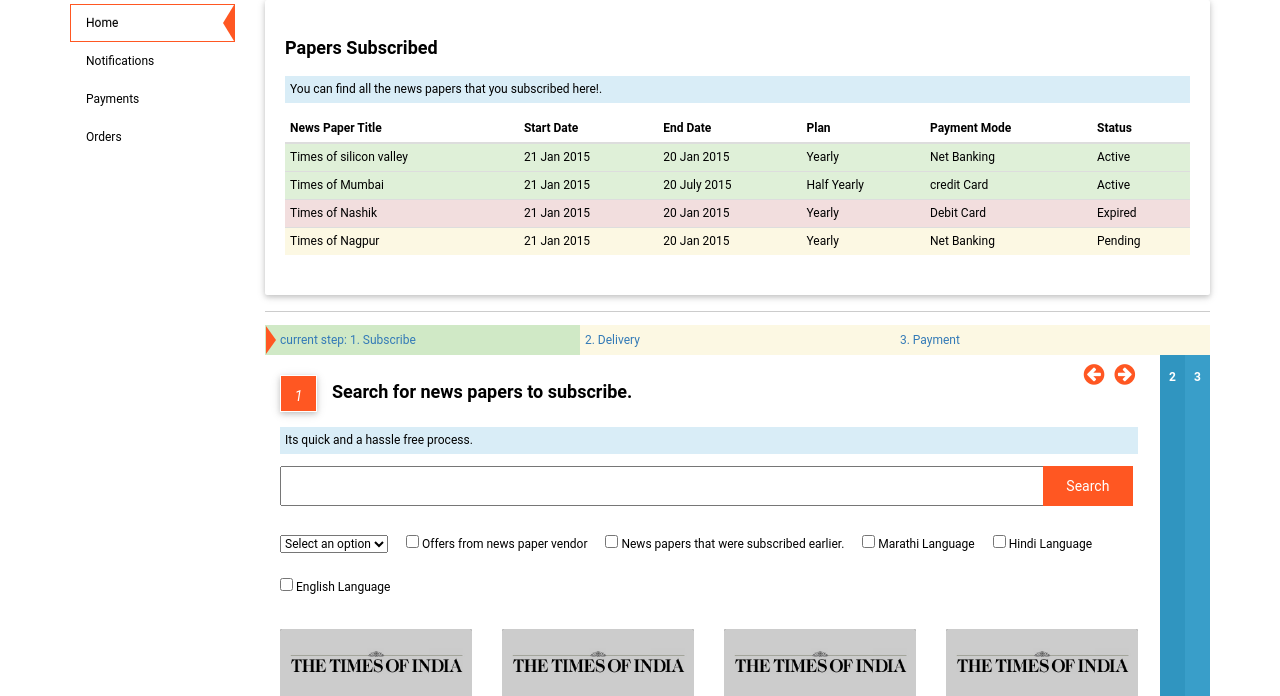
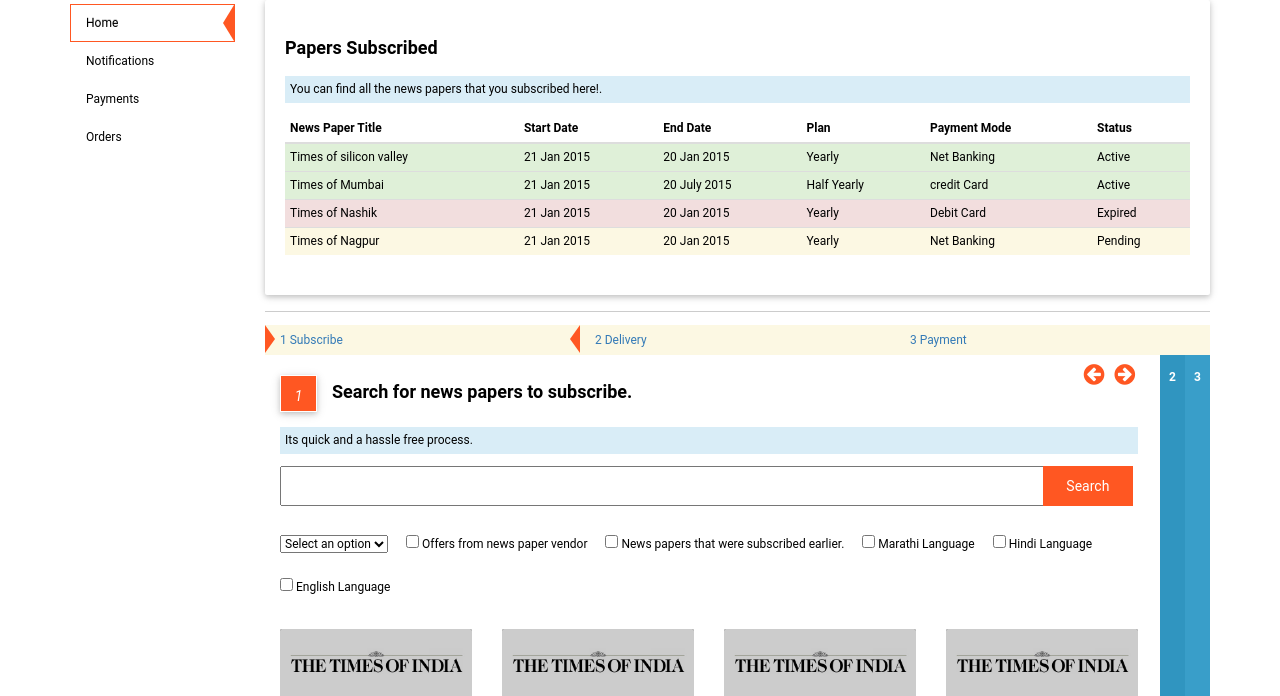
Before and after one commit to niteshpatare/daily-supplies, a plain HTML site: page dashboard.html in a window 1280 px wide. Shown: the part 78-774 px from the top of the page. Drawn offline with Linux system fonts and the light colour scheme; files whose address does not match are found by name.

Commit message:
added steps to complete subscription

```diff
--- a/css/app.css
+++ b/css/app.css
@@ -481,6 +481,7 @@
 .paymentCard h2{
   margin-top:0;
 }
+
 @media (min-width: 768px) {
   .container {
     width: 890px;
--- a/css/steps.css
+++ b/css/steps.css
@@ -72,22 +72,29 @@
 }
 
 .wizard .steps .current-info:after{
-	border-left:none;
-	border-top:none;
-	border-right:none;
-	border-bottom:1px solid red;
-	content:"";
+	content: " ";
+  display: block;
+  position: absolute;
+  top: 0px;
+  right: 0px;
+  border-top: 14px solid rgba(0, 0, 0, 0);
+  border-left: 5px solid rgba(0, 0, 0, 0);
+  border-bottom: 14px solid rgba(0, 0, 0, 0);
+  border-right: 10px solid #FF5722;
+  width: 0;
+  height: 22px;
+  z-index: 999;
 }
 .wizard ul>li, .tabcontrol ul>li {
 display: block;
 padding: 0;
 }
 .wizard .steps .current-info:before {
-content: " ";
+  content: " ";
   display: block;
   position: absolute;
-  top: -7px;
-  left: -14px;
+  top: 0px;
+  left: 0px;
   border-top: 14px solid rgba(0, 0, 0, 0);
   border-right: 5px solid rgba(0, 0, 0, 0);
   border-bottom: 14px solid rgba(0, 0, 0, 0);
@@ -95,7 +102,6 @@
   width: 0px;
   height: 22px;
   z-index: 999;
-
 }
 .tabcontrol>.steps{
 /*display: none;*/
@@ -136,7 +142,7 @@
 }
 .steps > ul > li > a{
 	outline: none;
-	position: relative;
+
 }
 .wizard .actions ul {
   padding-left:0;
@@ -144,3 +150,9 @@
 .wizard .actions a i {
   color: #FF5722;
 }
+.steps ul > li.disabled {
+  padding: 0 15px;
+}
+.wizard.tabcontrol ul>li {
+  position: relative;
+}
--- a/dashboard.html
+++ b/dashboard.html
@@ -326,7 +326,7 @@
 
 		<script src="js/vendor/modernizr-2.8.3.min.js"></script>
 		<script src="js/vendor/jquery-1.11.2.min.js"></script>
-		<script src="js/vendor/jquery.steps.min.js"></script>
+		<script src="js/vendor/jquery.steps.js"></script>
 		<script src="js/vendor/bootstrap.js"></script>
         <script src="js/plugins.js"></script>
         <script src="js/vendor/knockout-3.3.0.js"></script>
--- a/js/app.js
+++ b/js/app.js
@@ -299,7 +299,8 @@
 									});
 							});
 							  $("ul#pre, ul#post, ul#pre > li.post, ul#post > li.post").css({"min-height":$(".body.current").height()});
-						});
+							  $(".steps ul > li").attr({"class":"disabled", "aria-disabled":"true"});
+					});
 
 					$("a[href='#previous']").click(function(){
 
@@ -318,8 +319,11 @@
 									});
 
 							});
-                             $("ul#pre, ul#post, ul#pre > li.post, ul#post > li.post").css({"min-height":$(".body.current").height()});
+                            $("ul#pre, ul#post, ul#pre > li.post, ul#post > li.post").css({"min-height":$(".body.current").height()});
+                            $(".steps ul > li").attr({"class":"disabled", "aria-disabled":"true"});
 					});
 //					if($("ul >li.current")) $("ul >li.current").css({"background-color": "#DFF0D8"});
 
+					$(".steps ul > li").attr({"class":"disabled", "aria-disabled":"true"});
+
 				});
```
